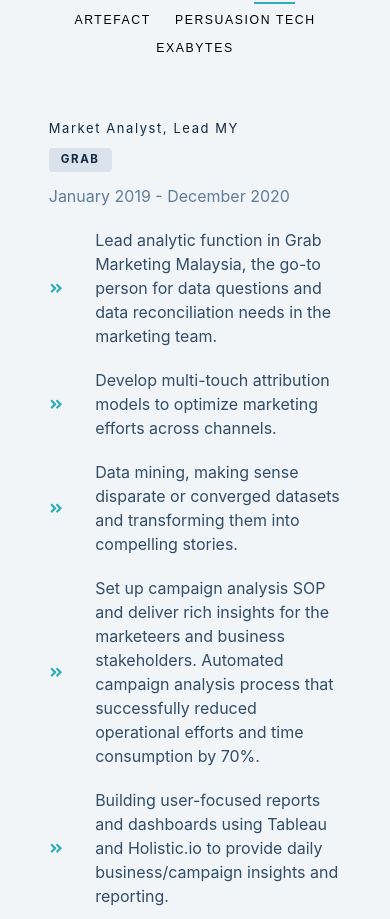
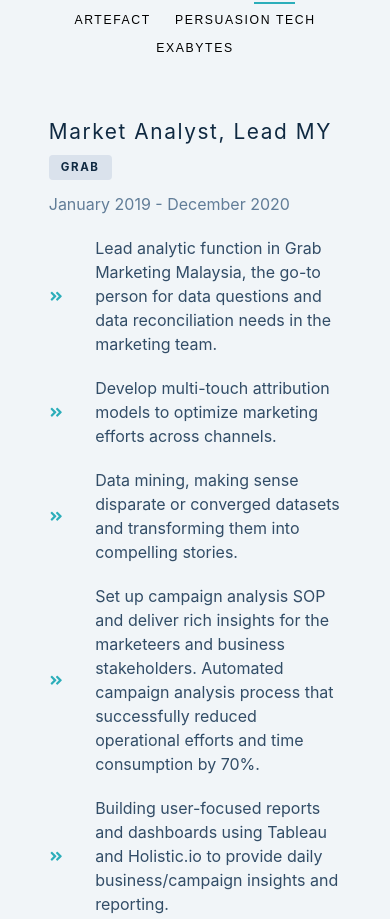
Before and after one commit to cshyang/personal-cv1, a React (Create React App) app: page / in a window 390 px wide. Shown: the part 2620-3539 px from the top of the page. Built offline with nearby package versions, Linux system fonts and the light colour scheme.

Commit message:
adjust job h3 font size

```diff
--- a/src/Jobs.css
+++ b/src/Jobs.css
@@ -112,9 +112,9 @@
     font-size: 85%;
   }
 
-  .job-info > h3 {
+  /* .job-info > h3 {
     font-size: 90%;
-  }
+  } */
 
   .job-info > h4 {
     font-size: 80%;
```
